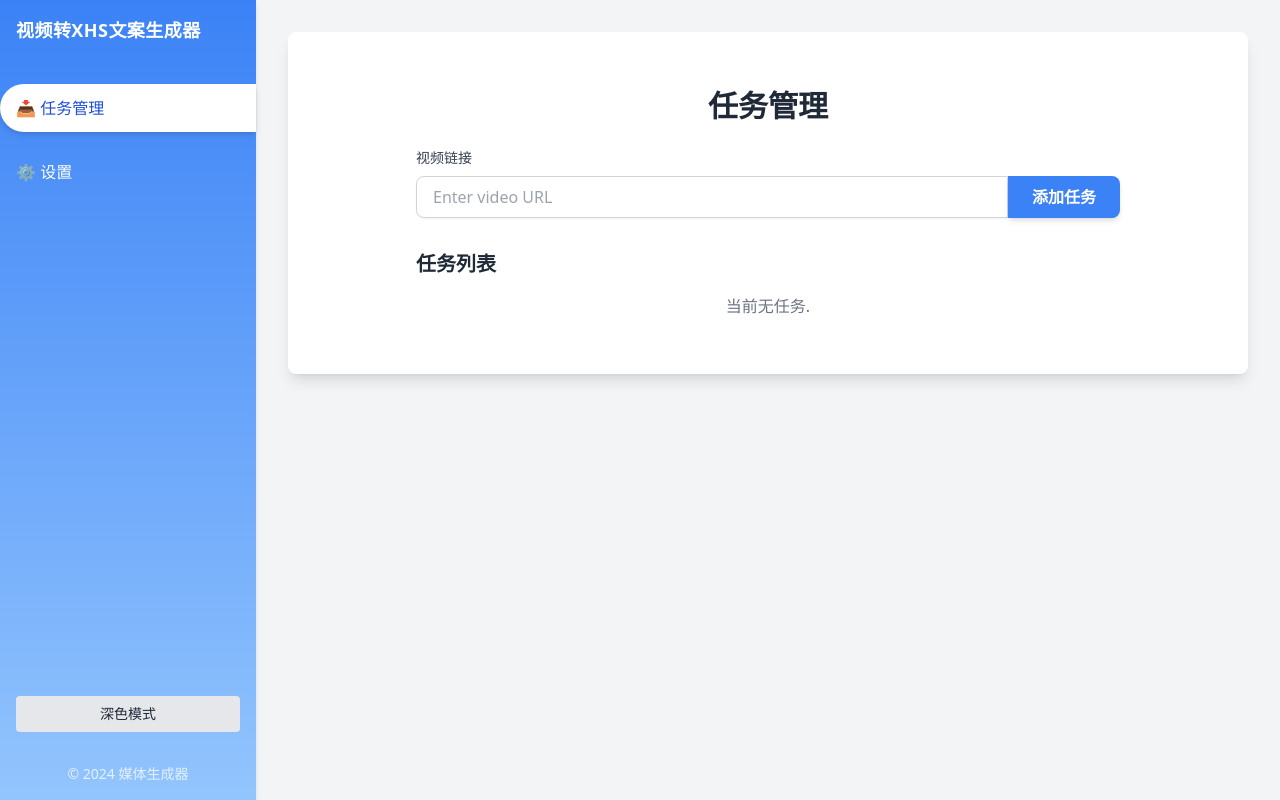
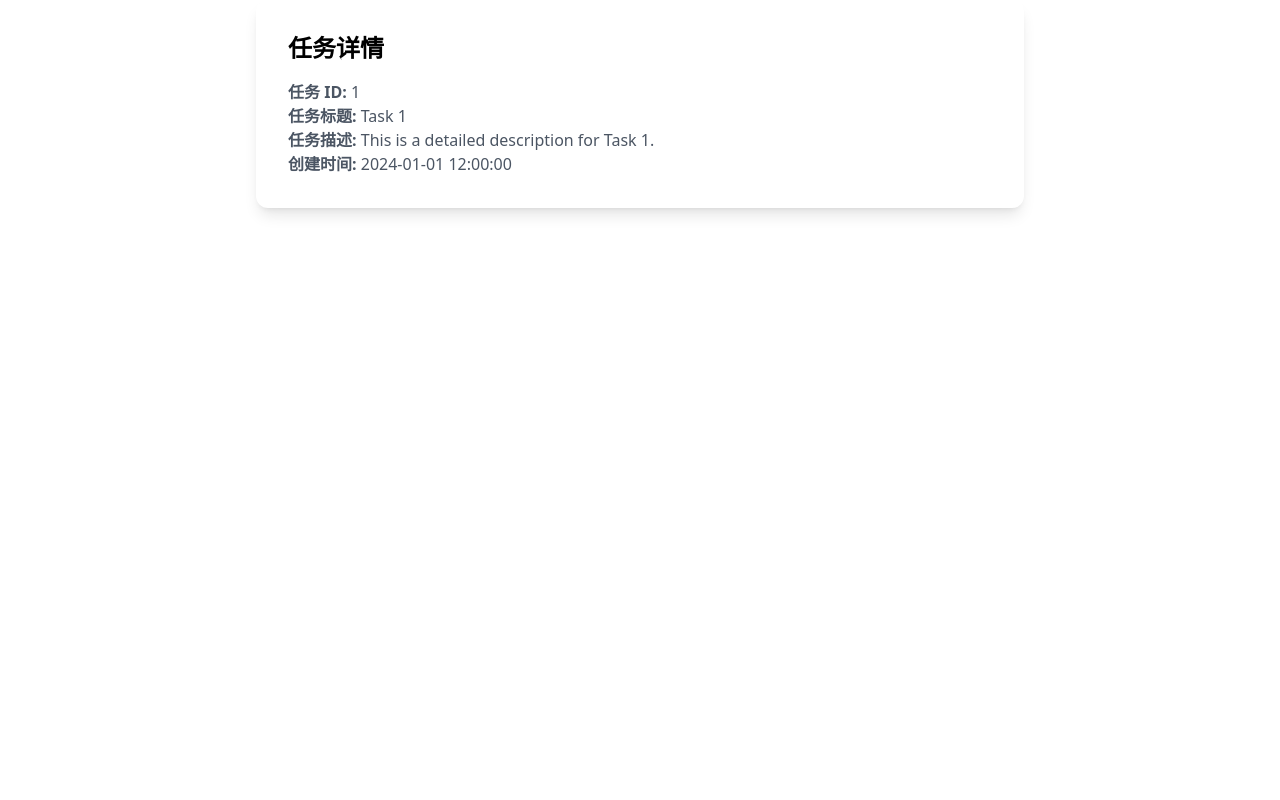
Before and after one commit to dyike/mediagen, a React (Vite) app in the folder frontend/: page /task/1 in a window 1280 px wide. Built offline with nearby package versions, Linux system fonts and the light colour scheme.

Commit message:
add task details
Change-Id: Ia74d7e598f5e85361078e6255a209ef1a5d7eaa7

```diff
--- a/frontend/package.json
+++ b/frontend/package.json
@@ -10,7 +10,8 @@
   },
   "dependencies": {
     "react": "^18.2.0",
-    "react-dom": "^18.2.0"
+    "react-dom": "^18.2.0",
+    "react-router-dom": "^7.1.1"
   },
   "devDependencies": {
     "@types/react": "^18.0.17",
--- /dev/null
+++ b/frontend/src/components/TaskDetails.tsx
@@ -0,0 +1,34 @@
+import React from 'react';
+import { useParams } from 'react-router-dom';
+
+const TaskDetails: React.FC = () => {
+  const { id } = useParams<{ id: string }>();
+
+  // 模拟从后端获取任务详情
+  const task = {
+    id,
+    title: `Task ${id}`,
+    description: `This is a detailed description for Task ${id}.`,
+    createdAt: "2024-01-01 12:00:00",
+  };
+
+  return (
+    <div className="max-w-3xl mx-auto p-8 bg-white dark:bg-gray-800 rounded-xl shadow-lg">
+      <h2 className="text-2xl font-bold mb-4">任务详情</h2>
+      <p className="text-gray-600 dark:text-gray-300">
+        <strong>任务 ID:</strong> {task.id}
+      </p>
+      <p className="text-gray-600 dark:text-gray-300">
+        <strong>任务标题:</strong> {task.title}
+      </p>
+      <p className="text-gray-600 dark:text-gray-300">
+        <strong>任务描述:</strong> {task.description}
+      </p>
+      <p className="text-gray-600 dark:text-gray-300">
+        <strong>创建时间:</strong> {task.createdAt}
+      </p>
+    </div>
+  );
+};
+
+export default TaskDetails;
--- a/frontend/src/components/TaskManager.tsx
+++ b/frontend/src/components/TaskManager.tsx
@@ -1,4 +1,5 @@
 import React, { useState, useEffect } from "react";
+import { Link } from "react-router-dom";
 import { GetTasks, AddTask, DeleteTask } from "../../wailsjs/go/main/App";
 
 interface Task {
@@ -109,13 +110,12 @@ const TaskManager: React.FC = () => {
             {currentTasks.map((task) => (
               <li
                 key={task.TaskID}
-                className="p-4 bg-white dark:bg-gray-800 rounded-lg shadow-md hover:shadow-lg transition-shadow flex items-center"
+                className="p-4 bg-gray-100 dark:bg-gray-700 rounded-lg shadow-md hover:shadow-lg transition-shadow flex items-center"
               >
                 <div className="flex-grow">
+                  <Link to={`/task/${task.Id}`} className="block">
                     <p className="text-lg font-medium text-blue-600 dark:text-blue-400 truncate">
-                    <a href={task.VideoURL} target="_blank" rel="noopener noreferrer">
                       {task.VideoURL}
-                    </a>
                     </p>
                     <p className="text-sm text-gray-500 dark:text-gray-400 mt-1">
                       任务状态: {task.TaskStatus || "未知"}
@@ -142,6 +142,7 @@ const TaskManager: React.FC = () => {
                         second: "2-digit",
                       })}
                     </p>
+                  </Link>
                 </div>
                 <button
                   onClick={() => handleDeleteTask(task.Id)}
@@ -154,14 +155,14 @@ const TaskManager: React.FC = () => {
           </ul>
         )}
 
+
         {/* Pagination Controls */}
         {totalPages > 1 && (
           <div className="mt-6 flex justify-center items-center space-x-4">
             <button
               onClick={() => handlePageChange(currentPage - 1)}
               disabled={currentPage === 1}
-              className={`px-4 py-2 rounded-lg shadow-md ${
-                currentPage === 1
+              className={`px-4 py-2 rounded-lg shadow-md ${currentPage === 1
                   ? "bg-gray-300 text-gray-500 cursor-not-allowed"
                   : "bg-blue-500 text-white hover:bg-blue-600"
                 }`}
@@ -174,8 +175,7 @@ const TaskManager: React.FC = () => {
             <button
               onClick={() => handlePageChange(currentPage + 1)}
               disabled={currentPage === totalPages}
-              className={`px-4 py-2 rounded-lg shadow-md ${
-                currentPage === totalPages
+              className={`px-4 py-2 rounded-lg shadow-md ${currentPage === totalPages
                   ? "bg-gray-300 text-gray-500 cursor-not-allowed"
                   : "bg-blue-500 text-white hover:bg-blue-600"
                 }`}
--- a/frontend/src/main.tsx
+++ b/frontend/src/main.tsx
@@ -1,14 +1,22 @@
-import React from 'react'
-import {createRoot} from 'react-dom/client'
-import './index.css'
-import App from './App'
+import React from 'react';
+import { createRoot } from 'react-dom/client';
+import { BrowserRouter as Router, Route, Routes } from 'react-router-dom';
+import './index.css';
+import App from './App';
+import TaskDetails from './components/TaskDetails';
 
-const container = document.getElementById('root')
+const container = document.getElementById('root');
+if (!container) throw new Error("Root container not found");
 
-const root = createRoot(container!)
+const root = createRoot(container);
 
 root.render(
-    <React.StrictMode>
-        <App/>
-    </React.StrictMode>
-)
+  <React.StrictMode>
+    <Router>
+      <Routes>
+        <Route path="/" element={<App />} />
+        <Route path="/task/:id" element={<TaskDetails />} />
+      </Routes>
+    </Router>
+  </React.StrictMode>
+);
```
Also changed, not shown: 2 other files (tests, documents, lock files or other folders). Lines whose indentation alone changed are shown as unchanged.
